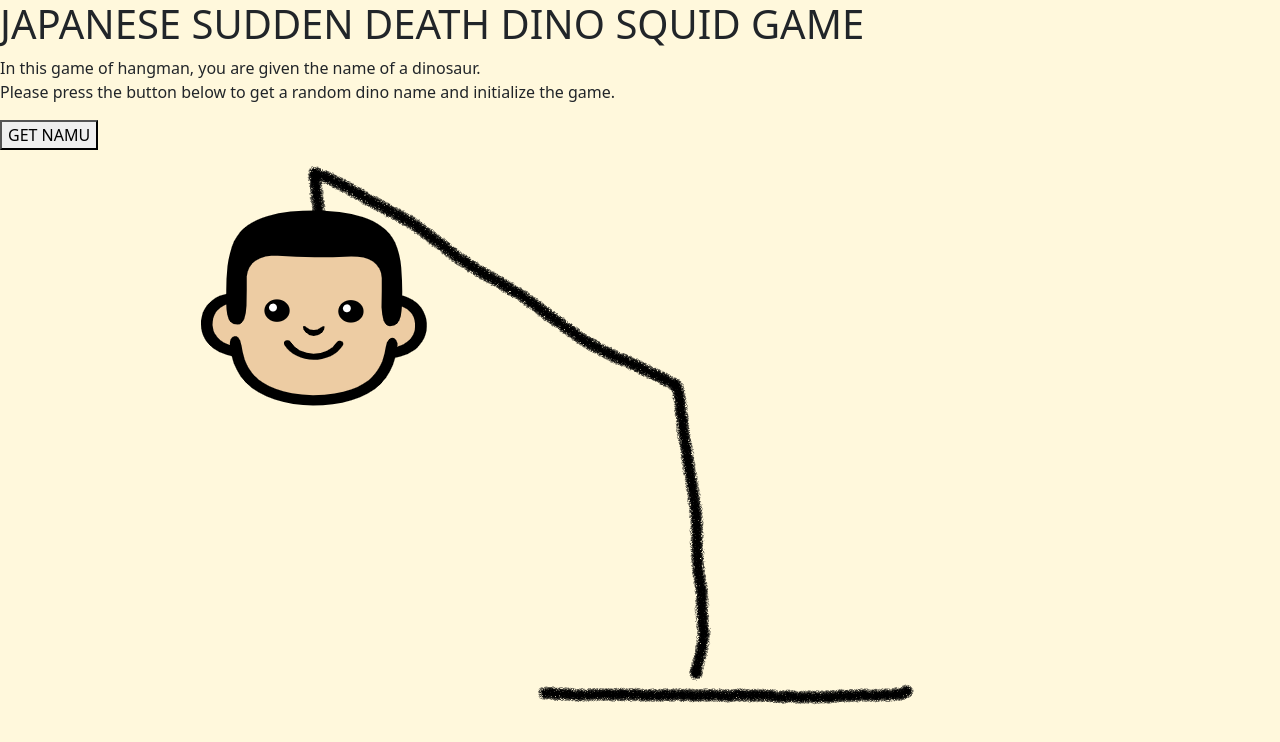
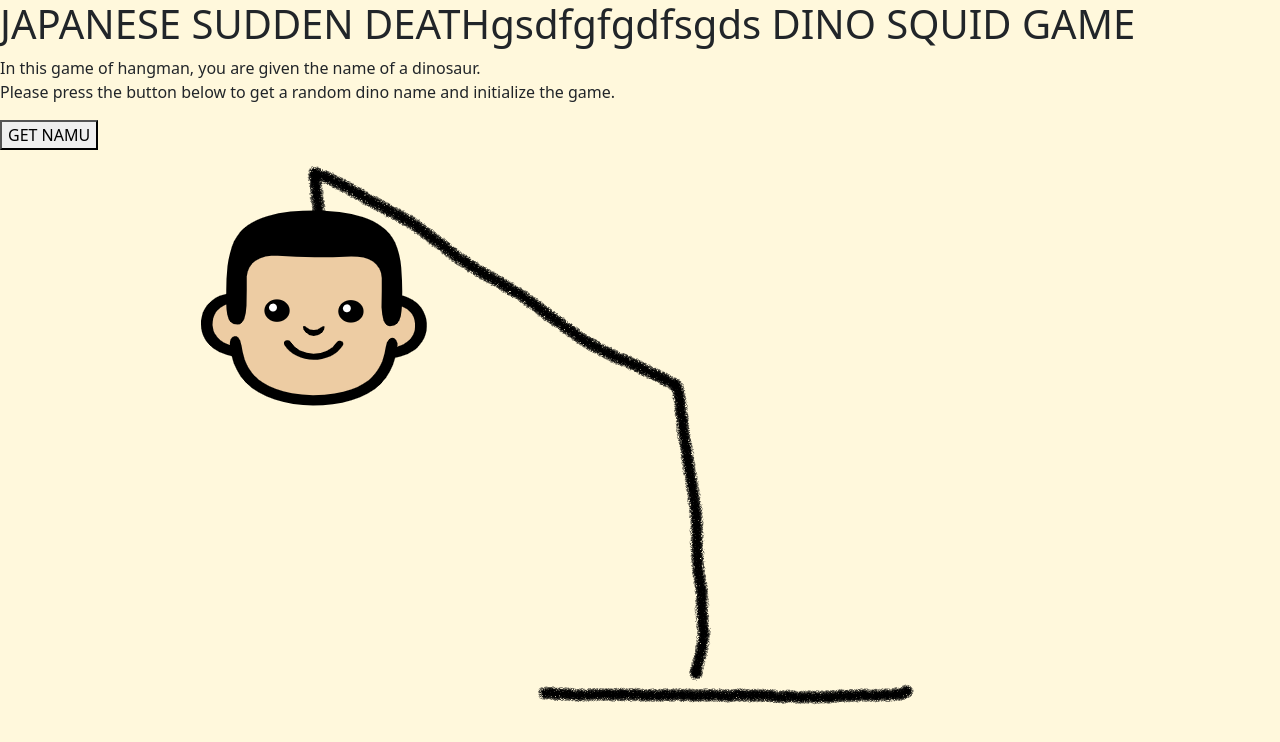
Before and after one commit to xayananh4/spotify_temp, a website built with webpack: page src/index.html in a window 1280 px wide. Shown: the top 742 px of the page. Built offline with nearby package versions, Linux system fonts and the light colour scheme.

Commit message:
initial commit
Co-authored-by: Charles <charlesbcookman@gmail.com>

```diff
--- a/src/index.html
+++ b/src/index.html
@@ -7,7 +7,7 @@
     <title>Document</title>
   </head>
   <body>
-    <h1>JAPANESE SUDDEN DEATH DINO SQUID GAME</h1>
+    <h1>JAPANESE SUDDEN DEATHgsdfgfgdfsgds DINO SQUID GAME</h1>
     <p>In this game of hangman, you are given the name of a dinosaur. <br> Please press the button below to get a random dino name and initialize the game.</p>
     <form id="form1">
       <button type="submit" class="btn-success" id="dino">GET NAMU</button>
```
